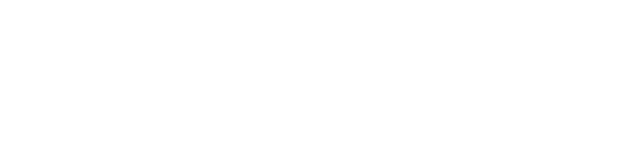
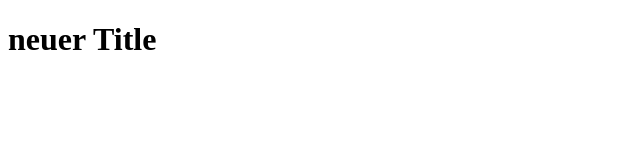
Before and after one commit to MarvConDev/Sektion-1-JS-Basics, a plain HTML site: page index.html in a window 1280 px wide. Shown: the whole page, without its empty margins (0-640 px from the left). Drawn offline with Linux system fonts and the light colour scheme.

Commit message:
Name changed tu Dom Manipulation, dom_manipulation added

```diff
--- /dev/null
+++ b/dom_manipulation.js
@@ -0,0 +1,6 @@
+let title = document.getElementById('webseite_title');
+
+console.log(title.innerHTML);
+
+
+title.innerHTML = "neuer Title";
--- a/index.html
+++ b/index.html
@@ -14,6 +14,7 @@
 
 </head>
 <body>
-
+    <h1 id="webseite_title">Der Title der Webseite</h1>
 </body>
+<script src="./dom_manipulation.js"></script>
 </html>
```
